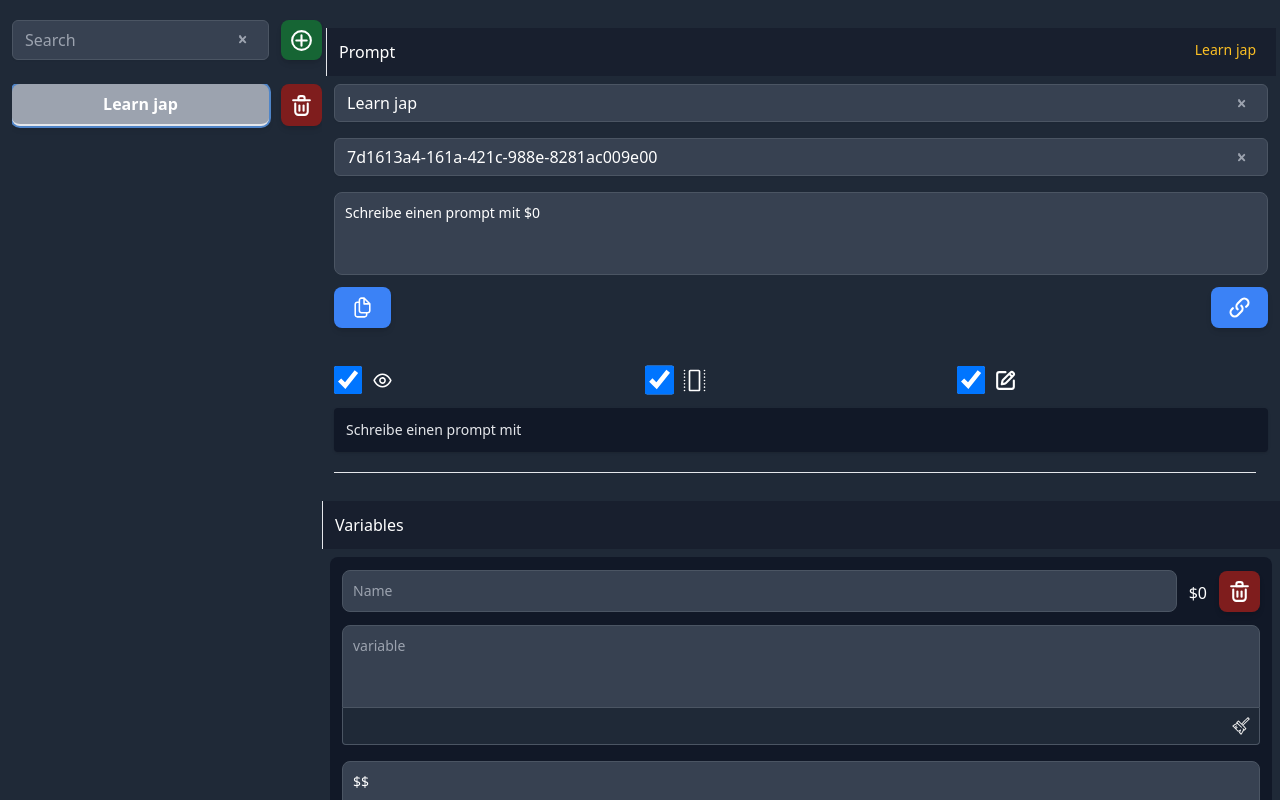
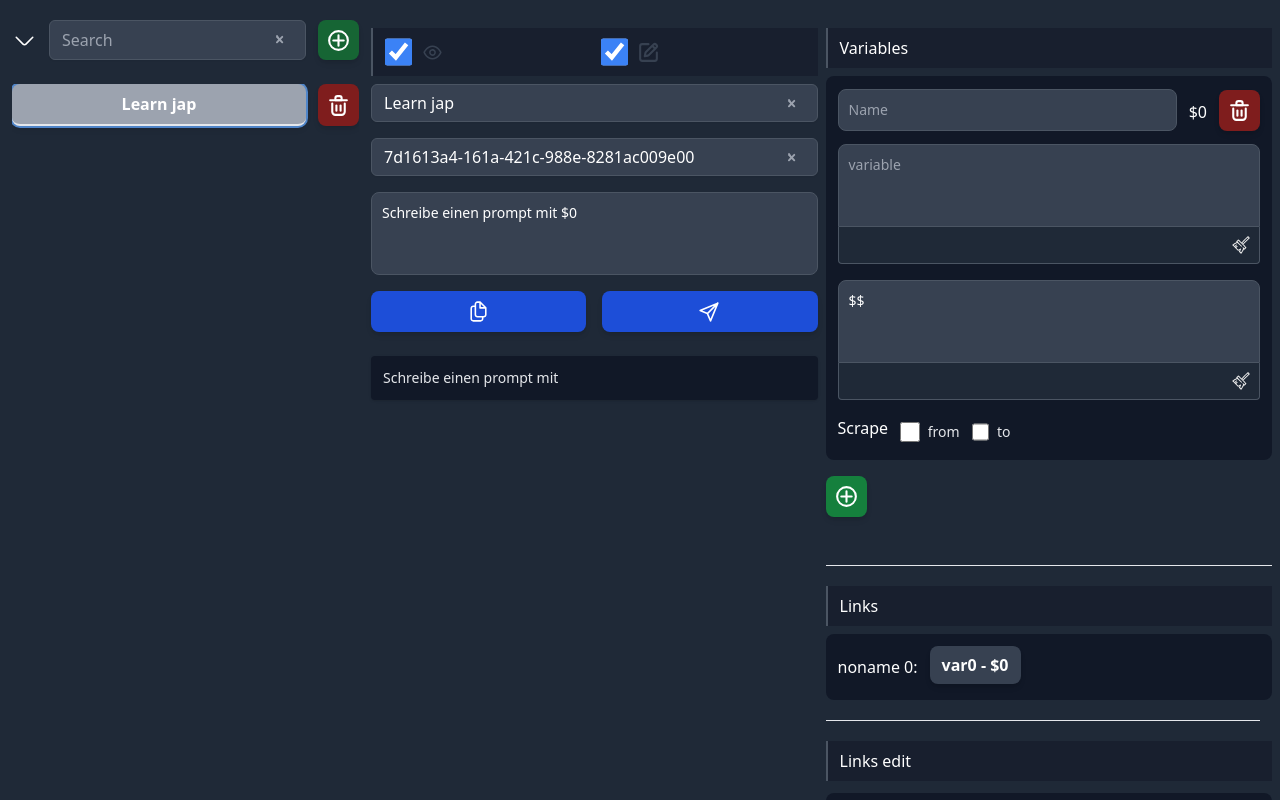
Before and after one commit to MarkusJLechner/gptprompt, a Vue app: page / in a window 1280 px wide. Both pictures are taken after a click on the button "Learn jap". Shown: the top 800 px of the page. Built offline with nearby package versions, Linux system fonts and the light colour scheme.

Commit message:
various updates

```diff
--- a/src/App.vue
+++ b/src/App.vue
@@ -2,6 +2,11 @@
   <div class="text-white p-3 min-h-full min-w-full flex flex-col md:flex-row pt-5 pb-24">
     <section>
       <div class="flex w-full gap-3">
+        <button class="h-10" @click="store.showSearch = !store.showSearch">
+          <icon-arrow :class="{ 'rotate-90': store.showSearch }" width="25px" />
+        </button>
+
+        <div v-if="store.showSearch" class="flex flex-1 gap-3">
           <input-clear
             v-model="inputSearch"
             @click="clickFocus"
@@ -13,7 +18,16 @@
           </button>
         </div>
 
-      <ul ref="refList" class="mt-3 max-h-52 overflow-y-auto">
+        <div
+          v-if="!store.showSearch"
+          class="flex flex-1 gap-3 text-gray-300 items-center"
+          @click="store.showSearch = !store.showSearch"
+        >
+          <span class="block">{{ currentPrompt.name }}</span>
+        </div>
+      </div>
+
+      <ul v-if="store.showSearch" ref="refList" class="mt-3 max-h-52 overflow-y-auto">
         <li
           :key="prompt.id"
           v-for="prompt in filteredStore"
@@ -28,7 +42,7 @@
           <button
             :class="{
               'bg-gray-400 border-b-2': selectedPrompt === prompt.id,
-              'bg-gray-600': selectedPrompt !== prompt.id
+              'bg-gray-600': selectedPrompt !== prompt.id,
             }"
             @click="selectPrompt(prompt.id)"
             class="flex-1 button"
@@ -43,13 +57,22 @@
       </ul>
     </section>
 
-    <hr class="md:mr-3" />
+    <hr class="md:mr-3 my-3" />
 
-    <div v-if="currentPrompt" class="flex-1 flex" :class="{ 'flex-col': store.flexRow }">
+    <div v-if="currentPrompt" class="flex-1 flex flex-row">
       <section class="flex-1">
-        <header class="my-2 flex justify-between">
-          Prompt
-          <span class="text-sm mr-2 block text-amber-400">{{ currentPrompt.name }}</span>
+        <header class="my-2 flex flex-col justify-between">
+          <section>
+            <div class="flex items-baseline">
+              <input-checkbox v-model="store.render" class="flex-1"
+                ><icon-eye fill="#374151" width="25px"
+              /></input-checkbox>
+
+              <input-checkbox v-model="store.editMode" class="flex-1"
+                ><icon-edit stroke="#374151" width="25px"
+              /></input-checkbox>
+            </div>
+          </section>
         </header>
 
         <input-clear
@@ -73,21 +96,13 @@
           v-if="isEditMode"
         />
 
-        <div class="flex justify-between">
-          <button class="button" @click="copy"><icon-copy width="25px" /></button>
-          <button class="button" @click="goto"><icon-link width="25px" /></button>
-        </div>
-
-        <div class="mt-4 flex items-baseline">
-          <input-checkbox v-model="store.render" class="flex-1"
-            ><icon-eye width="25px"
-          /></input-checkbox>
-          <input-checkbox v-model="store.flexRow" class="mt-2 flex-1"
-            ><icon-container width="25px"
-          /></input-checkbox>
-          <input-checkbox v-model="store.editMode" class="mt-2 flex-1"
-            ><icon-edit width="25px"
-          /></input-checkbox>
+        <div class="flex justify-between gap-4 mt-4">
+          <button class="button flex-1 flex justify-center bg-blue-700" @click="copy">
+            <icon-copy width="25px" />
+          </button>
+          <button class="button flex-1 flex justify-center bg-blue-700" @click="goto">
+            <icon-send width="25px" />
+          </button>
         </div>
 
         <div
@@ -136,6 +151,52 @@
             v-model="variable.promptText"
             v-if="isEditMode"
           />
+
+          <section>
+            <div class="flex" v-if="isEditMode">
+              <span class="mr-3">Scrape</span>
+              <input-checkbox v-model="variable.scrapeFrom">from</input-checkbox>
+              <input-checkbox v-model="variable.scrapeTo">to</input-checkbox>
+            </div>
+
+            <div v-if="!isEditMode && variable.scrapeTo">
+              <div :key="fromVariable.id" v-for="fromVariable in currentPrompt.variables">
+                <div v-if="fromVariable.scrapeFrom">
+                  <div
+                    class="flex items-baseline mb-2"
+                    :key="scrape.id"
+                    v-for="(scrape, scrapeIndex) in currentPrompt.scrapes"
+                  >
+                    <span class="text-gray-400 text-sm mr-2">
+                      <span class="text-white">{{ fromVariable.name }}</span>
+                    </span>
+                    <span class="text-gray-600 mx-1">►</span>
+                    <span class="text-white">{{ scrape.name || 'noname ' + scrapeIndex }}</span>
+                    <span class="text-gray-600 mx-1">►</span>
+                    <div
+                      :key="toVariable.id"
+                      :class="{ loading: !!scrape.loading }"
+                      v-for="toVariable in currentPrompt.variables"
+                    >
+                      <button
+                        class="button text-xs shadow-lg bg-gray-700 rounded-lg p-3 mb-1 py-[3px] flex"
+                        :class="{ loading: !!scrape.loading }"
+                        v-if="fromVariable.id !== toVariable.id"
+                        @click="scrapeToVariable(scrape, fromVariable, toVariable)"
+                      >
+                        scrape
+                        <icon-spinner
+                          v-if="!!scrape.loading"
+                          class="ml-2 animate-spin"
+                          width="20px"
+                        />
+                      </button>
+                    </div>
+                  </div>
+                </div>
+              </div>
+            </div>
+          </section>
         </div>
 
         <button v-if="isEditMode" class="button px-2 bg-green-700 mt-4" @click="addVariable">
@@ -145,6 +206,7 @@
         <hr class="mt-12" />
 
         <section>
+          <section v-if="!!currentPrompt.links?.length">
             <header class="my-2">Links</header>
 
             <div
@@ -164,6 +226,7 @@
             </div>
 
             <hr class="mr-3" />
+          </section>
 
           <section v-if="isEditMode">
             <header class="my-3">Links edit</header>
@@ -202,43 +265,6 @@
         </section>
 
         <section class="mt-12">
-          <header class="my-2">Scrape</header>
-
-          <div
-            class="bg-gray-900 rounded-lg p-3 mb-1 flex flex-wrap items-center"
-            :key="useVariable.id"
-            v-for="useVariable in currentPrompt.variables"
-          >
-            <div
-              class="bg-gray-900 rounded-lg p-3 mb-1 flex flex-wrap items-center gap-3"
-              :key="scrape.id"
-              v-for="(scrape, scrapeIndex) in currentPrompt.scrapes"
-            >
-              <span class="text-gray-400 text-sm"
-                ><span class="text-white">{{ useVariable.name }}</span> from
-                <span class="text-white">{{ scrape.name || 'noname ' + scrapeIndex }}</span>
-                to</span
-              >
-              <div
-                :key="variable.id"
-                :class="{ loading: !!scrape.loading }"
-                v-for="(variable, index) in currentPrompt.variables"
-              >
-                <button
-                  class="button bg-gray-700 rounded-lg p-3 mb-1 py-[7px] flex"
-                  :class="{ loading: !!scrape.loading }"
-                  v-if="useVariable.id !== variable.id"
-                  @click="scrapeToVariable(scrape, useVariable, variable)"
-                >
-                  {{ variable.name || 'var' + index }} - ${{ index }}
-                  <icon-spinner v-if="!!scrape.loading" class="ml-2 animate-spin" width="20px" />
-                </button>
-              </div>
-            </div>
-          </div>
-
-          <hr class="mr-3" />
-
           <section v-if="isEditMode">
             <header class="my-3">Scrape edit</header>
             <div
@@ -318,13 +344,13 @@ import InputClear from '@/components/InputClear.vue'
 import IconAdd from '@/components/IconAdd.vue'
 import IconDelete from '@/components/IconDelete.vue'
 import IconCopy from '@/components/IconCopy.vue'
-import IconLink from '@/components/IconLink.vue'
 import InputCheckbox from '@/components/InputCheckbox.vue'
-import IconContainer from '@/components/IconContainer.vue'
 import IconEye from '@/components/IconEye.vue'
 import IconEdit from '@/components/IconEdit.vue'
 import InputTextArea from '@/components/InputTextArea.vue'
 import IconSpinner from '@/components/IconSpinner.vue'
+import IconSend from '@/components/IconSend.vue'
+import IconArrow from '@/components/IconArrow.vue'
 
 let inputSearch = ref('')
 
@@ -380,6 +406,7 @@ const isEditMode = computed(() => {
 })
 
 const defaultStore = {
+  showSearch: true,
   flexRow: true,
   editMode: true,
   render: true,
@@ -397,11 +424,11 @@ const defaultStore = {
           url: 'https://dictionary.goo.ne.jp/word/$$/',
           name: 'goo',
           selector: '.contents',
-          loading: false
-        }
-      ]
-    }
-  ]
+          loading: false,
+        },
+      ],
+    },
+  ],
 }
 const storageStore = JSON.parse(localStorage.getItem('store') ?? JSON.stringify(defaultStore))
 
@@ -416,7 +443,7 @@ watch(
   () => store.flexRow,
   () => {
     resizeAllElements()
-  }
+  },
 )
 
 watch(isActive, () => {
@@ -455,9 +482,9 @@ function gotoLink(link: any, variable: any) {
   window.open(link.url.replaceAll('$$', variable.text), '_blank')
 }
 
-function scrapeToVariable(scrape: any, useVariable: any, variable: any) {
+function scrapeToVariable(scrape: any, fromVariable: any, toVariable: any) {
   const scrapeUrl = import.meta.env.VITE_SCRAPE
-  const url = scrape.url.replace('$$', useVariable.text)
+  const url = scrape.url.replace('$$', fromVariable.text)
 
   console.log('Start scrape', { scrapeUrl, url })
 
@@ -477,11 +504,11 @@ function scrapeToVariable(scrape: any, useVariable: any, variable: any) {
 
       let scrapedContainer = container.querySelector(scrape.selector)
       if (scrapedContainer) {
-        variable.text = scrapedContainer.innerText.trim()
+        toVariable.text = scrapedContainer.innerText.trim()
 
         console.log('scrapedPage success', scrapedContainer)
       } else {
-        variable.text = ''
+        toVariable.text = ''
 
         console.log('selector', scrape.selector)
         console.log('scrapedPage failed', container)
@@ -496,6 +523,15 @@ function parseString() {
   }
 
   let string = currentPrompt.value.prompt ?? ''
+  currentPrompt.value.variables.forEach((v: any, index: number) => {
+    if (v.text) {
+      const promptText = v.promptText.replaceAll(`$$`, v.text)
+      string = string.replaceAll(`$${index}`, promptText)
+    } else {
+      string = string.replaceAll(`$${index}`, '')
+    }
+  })
+
   currentPrompt.value.variables.forEach((v: any, index: number) => {
     if (v.text) {
       const promptText = v.promptText.replaceAll(`$$`, v.text)
@@ -522,7 +558,7 @@ function copyToClipboard(str: string) {
 
 const filteredStore = computed(() => {
   return store.prompts.filter((p: any) =>
-    p.name.toLowerCase().includes(inputSearch.value.toLowerCase())
+    p.name.toLowerCase().includes(inputSearch.value.toLowerCase()),
   )
 })
 
@@ -533,17 +569,34 @@ function addPrompt() {
     reuseChat: '',
     name: '',
     prompt: '$0',
-    variables: [{ id: nanoid(), text: '', name: '', promptText: '$$' }],
-    links: [{ id: nanoid(), url: '', name: '' }],
+    variables: [
+      { id: nanoid(), text: 'Wort', name: '', promptText: '$$', scrapeFrom: true, scrapeTo: false },
+      {
+        id: nanoid(),
+        text: 'Kontext',
+        name: '',
+        promptText: '$$',
+        scrapeFrom: false,
+        scrapeTo: true,
+      },
+    ],
+    links: [], //[{ id: nanoid(), url: '', name: '' }],
     scrapes: [
       {
         id: nanoid(),
         url: 'https://dictionary.goo.ne.jp/word/$$/',
         name: 'goo',
         selector: '.contents',
-        loading: false
-      }
-    ]
+        loading: false,
+      },
+      {
+        id: nanoid(),
+        url: 'https://www.dwds.de/wb/etymwb/$$/',
+        name: 'dwds',
+        selector: '.etymwb-entry',
+        loading: false,
+      },
+    ],
   })
   inputSearch.value = ''
 
@@ -560,7 +613,7 @@ function scrollToActive() {
       refLi.value[selectedPrompt.value]?.scrollIntoView({
         behavior: 'smooth',
         block: 'end',
-        inline: 'nearest'
+        inline: 'nearest',
       })
     }
   })
@@ -581,7 +634,9 @@ function addVariable() {
     id: nanoid(),
     text: '',
     name: '',
-    promptText: '$$'
+    promptText: '$$',
+    scrapeFrom: false,
+    scrapeTo: false,
   })
 }
 
--- a/src/assets/base.css
+++ b/src/assets/base.css
@@ -18,7 +18,7 @@
     }
 
     header {
-        @apply bg-[#181f2e] p-3 border-l -ml-2 -mr-2 -mt-5
+        @apply bg-[#181f2e] border-l-2 border-gray-600 py-2 pl-3
     }
 
     hr {
--- /dev/null
+++ b/src/components/IconArrow.vue
@@ -0,0 +1,16 @@
+<template>
+  <svg viewBox="0 0 24 24" fill="none" xmlns="http://www.w3.org/2000/svg">
+    <g id="SVGRepo_bgCarrier" stroke-width="0"></g>
+    <g id="SVGRepo_tracerCarrier" stroke-linecap="round" stroke-linejoin="round"></g>
+    <g id="SVGRepo_iconCarrier">
+      <path
+        d="M8.91003 19.9201L15.43 13.4001C16.2 12.6301 16.2 11.3701 15.43 10.6001L8.91003 4.08008"
+        stroke="#ffffff"
+        stroke-width="1.5"
+        stroke-miterlimit="10"
+        stroke-linecap="round"
+        stroke-linejoin="round"
+      ></path>
+    </g>
+  </svg>
+</template>
--- a/src/components/IconDownload.vue
+++ b/src/components/IconDownload.vue
@@ -8,7 +8,7 @@
   >
     <g id="SVGRepo_bgCarrier" stroke-width="0"></g>
     <g id="SVGRepo_tracerCarrier" stroke-linecap="round" stroke-linejoin="round"></g>
-    <g id="SVGRepo_iconCarrier">
+    <g id="SVGRepo_iconCarrier" stroke-width="0.001">
       <path
         id="Path_129"
         data-name="Path 129"
--- a/src/components/IconEdit.vue
+++ b/src/components/IconEdit.vue
@@ -6,6 +6,7 @@
       <path
         d="M12 3.99997H6C4.89543 3.99997 4 4.8954 4 5.99997V18C4 19.1045 4.89543 20 6 20H18C19.1046 20 20 19.1045 20 18V12M18.4142 8.41417L19.5 7.32842C20.281 6.54737 20.281 5.28104 19.5 4.5C18.7189 3.71895 17.4526 3.71895 16.6715 4.50001L15.5858 5.58575M18.4142 8.41417L12.3779 14.4505C12.0987 14.7297 11.7431 14.9201 11.356 14.9975L8.41422 15.5858L9.00257 12.6441C9.08001 12.2569 9.27032 11.9013 9.54951 11.6221L15.5858 5.58575M18.4142 8.41417L15.5858 5.58575"
         stroke="#ffffff"
+        v-bind="$attrs"
         stroke-width="2"
         stroke-linecap="round"
         stroke-linejoin="round"
--- a/src/components/IconEye.vue
+++ b/src/components/IconEye.vue
@@ -6,10 +6,12 @@
       <path
         d="M12 18.75C6.17 18.75 3.43 12.56 3.31 12.3C3.27039 12.2049 3.25 12.103 3.25 12C3.25 11.897 3.27039 11.7951 3.31 11.7C3.43 11.44 6.17 5.25 12 5.25C17.83 5.25 20.57 11.44 20.69 11.7C20.7296 11.7951 20.75 11.897 20.75 12C20.75 12.103 20.7296 12.2049 20.69 12.3C20.57 12.56 17.83 18.75 12 18.75ZM4.83 12C5.42 13.15 7.83 17.25 12 17.25C16.17 17.25 18.58 13.15 19.17 12C18.58 10.85 16.17 6.75 12 6.75C7.83 6.75 5.42 10.85 4.83 12Z"
         fill="#ffffff"
+        v-bind="$attrs"
       ></path>
       <path
         d="M12 15.25C11.3572 15.25 10.7289 15.0594 10.1944 14.7023C9.65994 14.3452 9.24338 13.8376 8.99739 13.2437C8.75141 12.6499 8.68705 11.9964 8.81245 11.366C8.93785 10.7355 9.24738 10.1564 9.7019 9.7019C10.1564 9.24738 10.7355 8.93785 11.366 8.81245C11.9964 8.68705 12.6499 8.75141 13.2437 8.99739C13.8376 9.24338 14.3452 9.65994 14.7023 10.1944C15.0594 10.7289 15.25 11.3572 15.25 12C15.2474 12.8611 14.9041 13.6863 14.2952 14.2952C13.6863 14.9041 12.8611 15.2474 12 15.25ZM12 10.25C11.6539 10.25 11.3155 10.3526 11.0278 10.5449C10.74 10.7372 10.5157 11.0105 10.3832 11.3303C10.2508 11.6501 10.2161 12.0019 10.2836 12.3414C10.3512 12.6809 10.5178 12.9927 10.7626 13.2374C11.0073 13.4822 11.3191 13.6489 11.6586 13.7164C11.9981 13.7839 12.3499 13.7492 12.6697 13.6168C12.9895 13.4843 13.2628 13.26 13.4551 12.9722C13.6474 12.6845 13.75 12.3461 13.75 12C13.7474 11.5367 13.5622 11.0931 13.2345 10.7655C12.9069 10.4378 12.4633 10.2526 12 10.25Z"
         fill="#ffffff"
+        v-bind="$attrs"
       ></path>
     </g>
   </svg>
--- /dev/null
+++ b/src/components/IconSend.vue
@@ -0,0 +1,15 @@
+<template>
+  <svg viewBox="0 0 24 24" fill="none" xmlns="http://www.w3.org/2000/svg">
+    <g id="SVGRepo_bgCarrier" stroke-width="0"></g>
+    <g id="SVGRepo_tracerCarrier" stroke-linecap="round" stroke-linejoin="round"></g>
+    <g id="SVGRepo_iconCarrier">
+      <path
+        d="M20 4L3 11L10 14M20 4L13 21L10 14M20 4L10 14"
+        stroke="#ffffff"
+        stroke-width="1.5"
+        stroke-linecap="round"
+        stroke-linejoin="round"
+      ></path>
+    </g>
+  </svg>
+</template>
--- a/src/components/InputCheckbox.vue
+++ b/src/components/InputCheckbox.vue
@@ -4,7 +4,7 @@
       :id="'checkbox-' + uid"
       type="checkbox"
       v-model="input"
-      class="w-8 h-8 rounded-lg text-blue-600 bg-gray-700 border-gray-600"
+      class="w-8 h-8 checkbox rounded-lg text-blue-600 accent-blue-500 bg-gray-700 border-gray-600"
     />
     <label
       :for="'checkbox-' + uid"
@@ -21,12 +21,12 @@ const uid = getCurrentInstance()?.uid
 
 const emit = defineEmits(['update:modelValue'])
 const props = defineProps({
-  modelValue: Boolean
+  modelValue: Boolean,
 })
 
 const input = computed({
   get: () => props.modelValue,
-  set: (value) => emit('update:modelValue', value)
+  set: (value) => emit('update:modelValue', value),
 })
 </script>
 
```
Also changed, not shown: src/components/InputTextArea.vue (+7 -6 lines), .prettierrc.json. Lines whose indentation alone changed are shown as unchanged.
